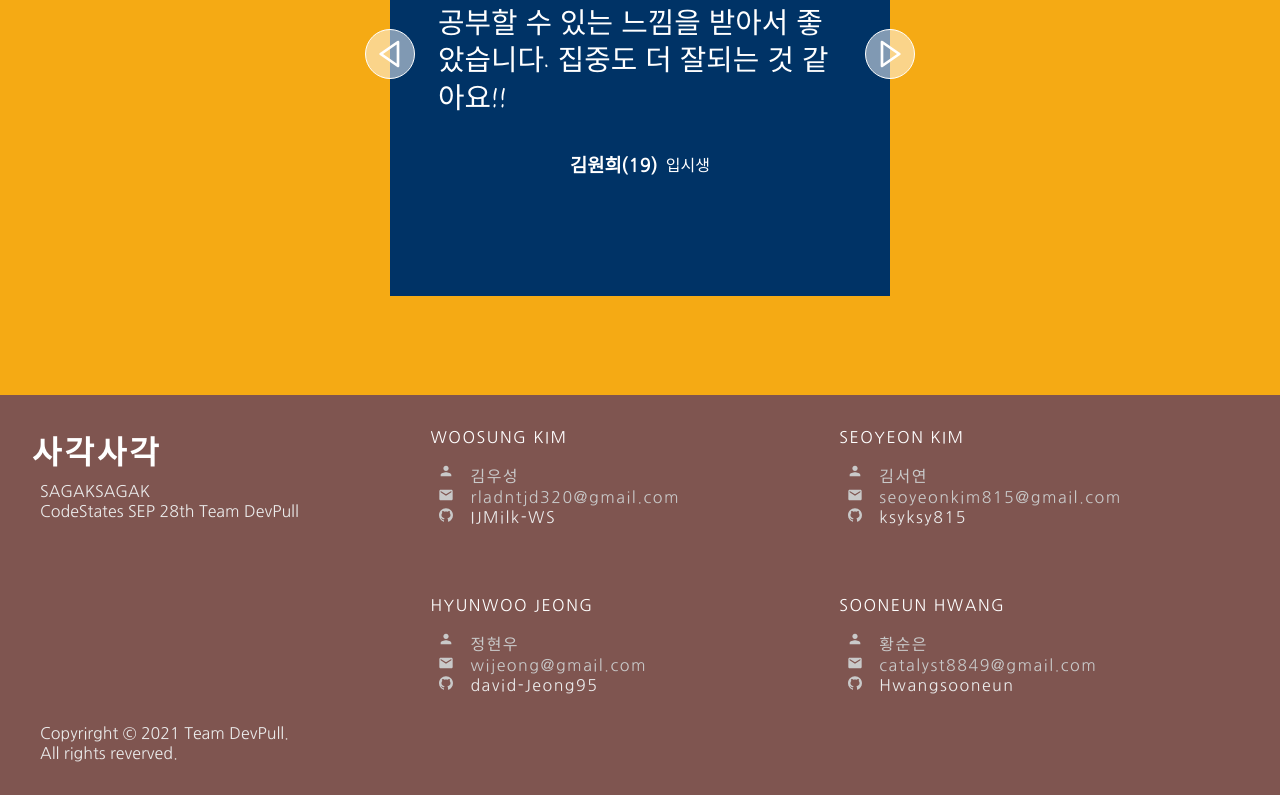
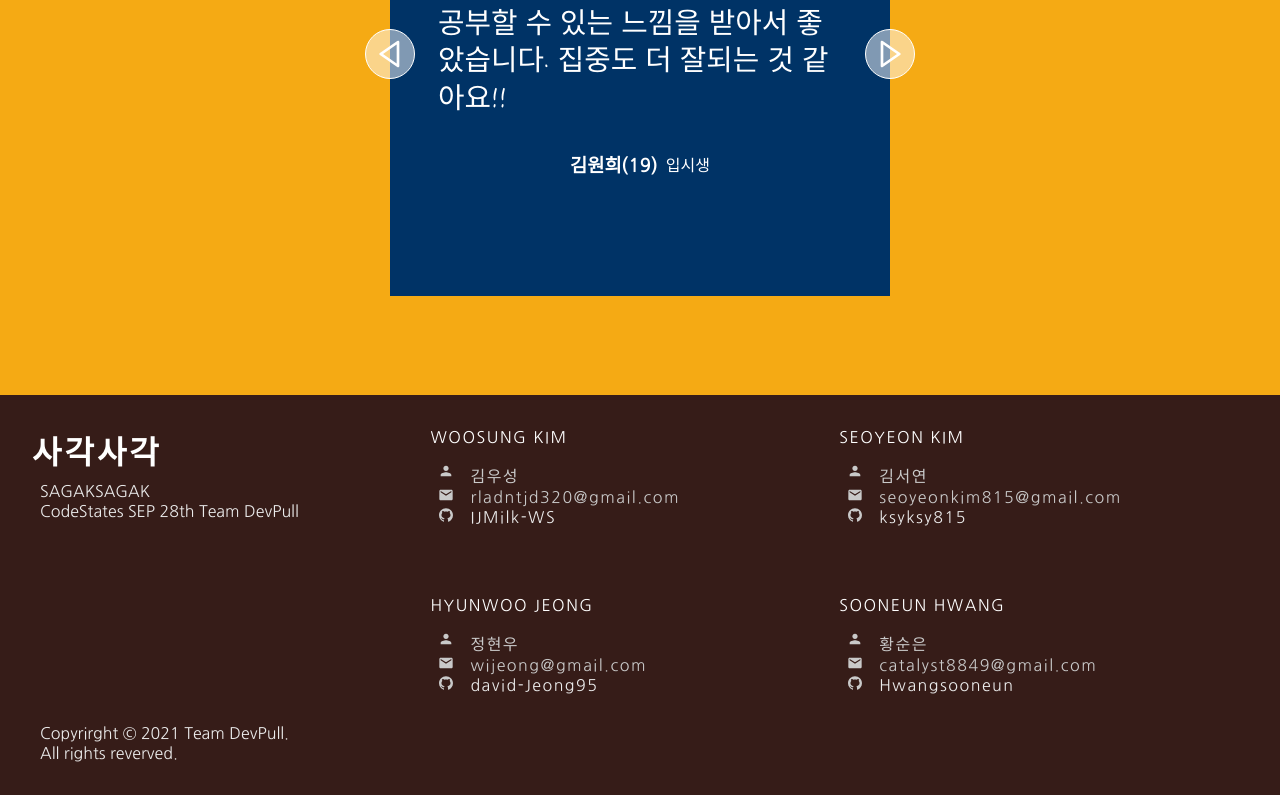
Before and after one commit to ksyksy815/sagaksagak-client, a React (Create React App) app: page / in a window 1280 px wide. Shown: the part 2805-3600 px from the top of the page. Built offline with nearby package versions, Linux system fonts and the light colour scheme.

Commit message:
[Update] Landing page design changes and related routing and component changes

```diff
--- a/src/App.js
+++ b/src/App.js
@@ -16,11 +16,13 @@ import Unauthorized from "./pages/Unauthorized"
 import KanbanBoard from "./components/kanban/KanbanBoard";
 
 const StyledApp = styled.div`
-  width: 100%;
+  width: 100vw;
+  height: auto;
   display: flex;
   flex-direction: column;
   justify-content: center;
   align-items: center;
+  background: #111111;
 `;
 
 function App() {
@@ -32,36 +34,30 @@ function App() {
     <Router>
       <GlobalStyles />
       <StyledApp>
+        <MainNav isLogedIn={user.isLogedIn} />
         <Switch>
           <Route exact path="/">
-            <MainNav isLogedIn={user.isLogedIn} />
             <LandingPage />
           </Route>
           <Route path="/login">
-            <MainNav isLogedIn={user.isLogedIn} />
             <LogInPage />
           </Route>
           <Route path="/signup">
-            <MainNav isLogedIn={user.isLogedIn} />
             <SignUpPage />
           </Route>
           <Route path="/studyroom">
-            <MainNav isLogedIn={user.isLogedIn} />
             <StudyRoomList />
           </Route>
           <Route path="/room">
             <VideoChatRoom />
           </Route>
           <Route path="/studylog">
-            <MainNav isLogedIn={user.isLogedIn} />
             <Studylog />
           </Route>
           <Route path="/mypage">
-            <MainNav isLogedIn={user.isLogedIn} />
             <MyPage />
           </Route>
           <Route path="/board">
-            <MainNav isLogedIn={user.isLogedIn} />
             <KanbanBoard />
           </Route>
           <Route path="/unauthorized">
--- a/src/components/Footer.js
+++ b/src/components/Footer.js
@@ -5,14 +5,9 @@ import { device } from '../device'
 
 
 const StyledFooter = styled.footer`
-  * {
-    margin: 0;
-    padding: 0;
-    box-sizing: border-box;
-  }
   width: 100vw;
   height: 50vh;
-  background-color: #7F5550;
+  background-color: #361c18;
   display: flex;
   padding: 2rem 2rem;
   box-sizing: border-box;
```
